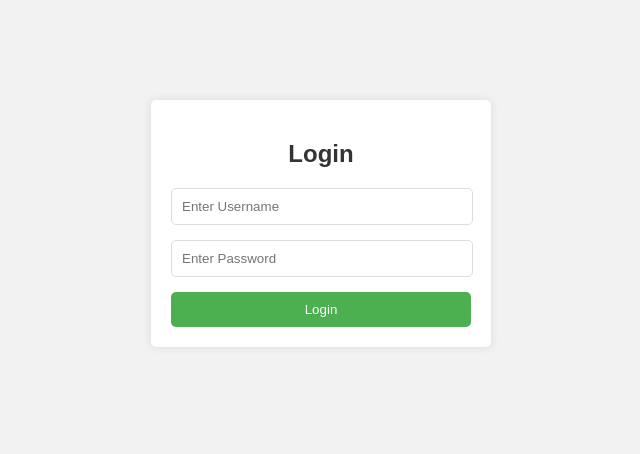
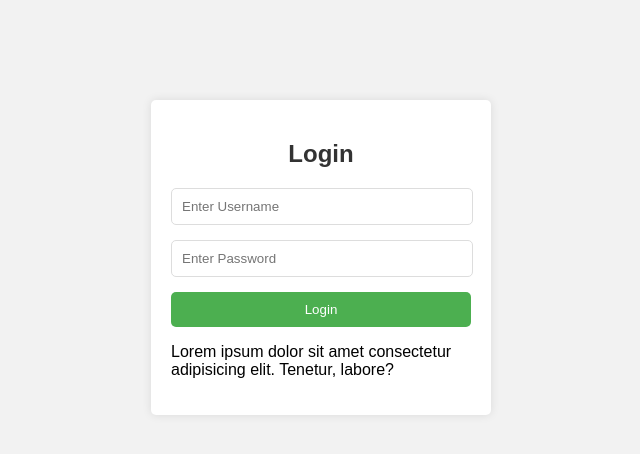
Before and after one commit to SBharathikannan/login-form, a plain HTML site: page index.html in a window 1280 px wide. Shown: the whole page, without its empty margins (319-959 px from the left). Drawn offline with Linux system fonts and the light colour scheme.

Commit message:
frst commit

```diff
--- a/index.html
+++ b/index.html
@@ -52,6 +52,8 @@
 
     <input type="submit" value="Login">
   </form>
+
+  <p>Lorem ipsum dolor sit amet consectetur adipisicing elit. Tenetur, labore?</p>
 </div>
 
 </body>
```
